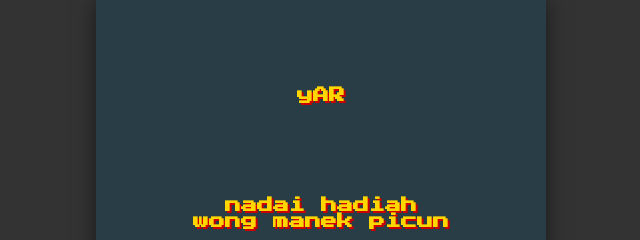
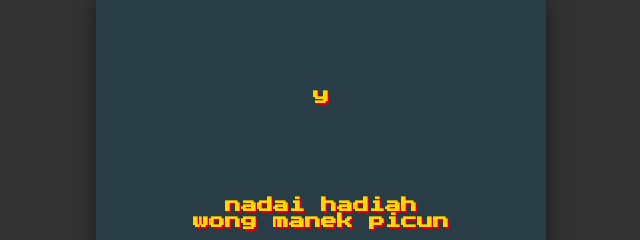
Before and after one commit to AhmadMaulana-id/AVATAR-GAME, a plain HTML site: page index.html in a window 1280 px wide. Shown: the top 240 px of the page, 319-959 px from the left. Drawn offline with Linux system fonts and the light colour scheme.

Commit message:
Update index.html
Update

```diff
--- a/index.html
+++ b/index.html
@@ -183,7 +183,7 @@
 
     <!-- Layar Awal -->
     <div id="startScreen" class="game-screen">
-      <h1>yAR</h1>
+      <h1>y</h1>
       <h1>nadai hadiah<br>wong manek picun</h1>
 
       <div id="legend">
```
